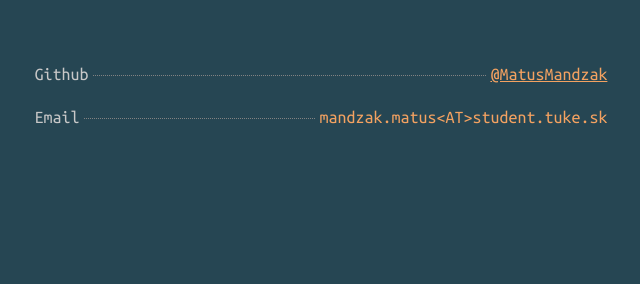
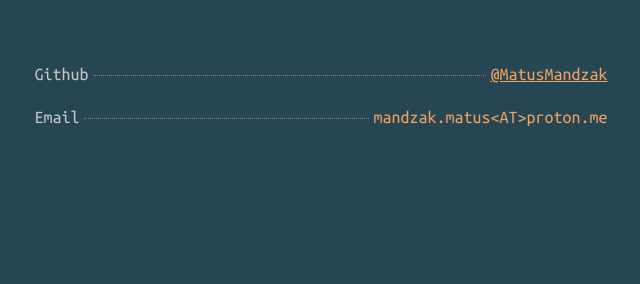
Before and after one commit to MatusMandzak/matusmandzak.github.io, a Jekyll site: the page built from posts.md, in a window 1280 px wide. Shown: the part 823-1107 px from the top of the page, without its empty margins (319-959 px from the left). Built offline with Jekyll 4.4.1, drawn with Linux system fonts in a browser that asks for light colours.

Commit message:
Corrected mail address.

```diff
--- a/_includes/footer-off.html
+++ b/_includes/footer-off.html
@@ -7,6 +7,6 @@
   <div class="flex align-center ">
     <span>Email</span>
     <hr class="no-margin dotted-hor ml-1">
-    <p class="ml-1 orange">mandzak.matus&lt;AT&gt;student.tuke.sk</p>
+    <p class="ml-1 orange">mandzak.matus&lt;AT&gt;proton.me</p>
   </div>
 </footer>
```
